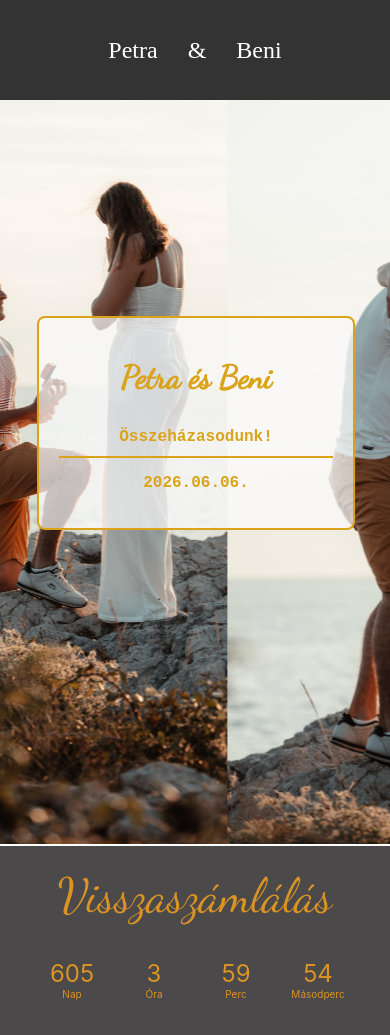
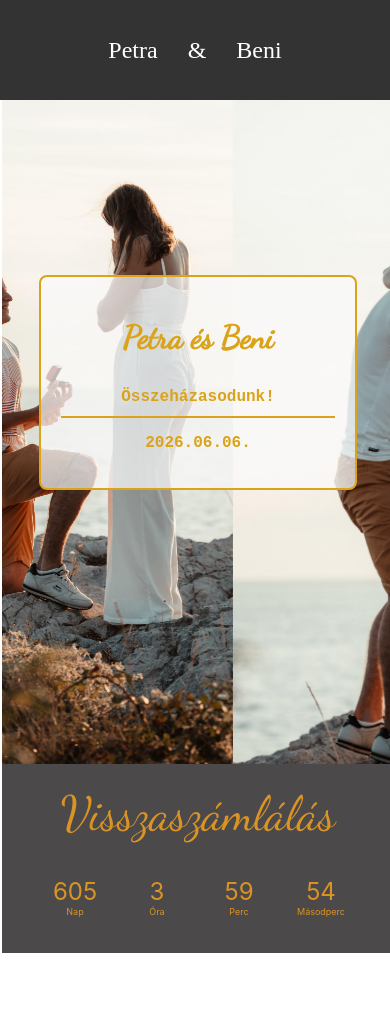
Before and after one commit to PetraEsBeni/PetraEsBeniWedding, a React (Create React App) app: page / in a window 390 px wide. After the commit the page ends 955 px from the top, so only its background shows below. Built offline with nearby package versions, Linux system fonts and the light colour scheme.

Commit message:
Fix some bug

```diff
--- a/public/index.html
+++ b/public/index.html
@@ -5,7 +5,8 @@
     <meta name="viewport" content="width=device-width, initial-scale=1.0">
     <meta http-equiv="X-UA-Compatible" content="IE=edge">
     <link href="https://fonts.googleapis.com/css2?family=Dancing+Script:wght@400&display=swap" rel="stylesheet">
-    <title>Esküvői Meghívó</title>
+    <link rel="icon" type="image/png" href="Logo.png">
+    <title>Petra és Beni 2026</title>
 </head>
 <body>
     <div id="root"></div>
--- a/src/App.css
+++ b/src/App.css
@@ -3,6 +3,5 @@
 }
 
 .table{
-  width: 100%; /* Táblázat szélessége 100% */
-  border-collapse: collapse; /* Határok összevonása */
+  width: 100%;
 }
--- a/src/Components/CountDown/CountDown.css
+++ b/src/Components/CountDown/CountDown.css
@@ -4,6 +4,7 @@
     background-color: #3a3838e8;
     color: #da9325;
     height: 100%;
+    width: 100%;
     align-items: center;
 }
 
@@ -72,7 +73,7 @@
 
     .time-box span {
             color: #da9325;
-            font-size: x-small;
+           font-size: xx-small;
     }
 }
 
--- a/src/Components/ImageHeader/imageHeader.css
+++ b/src/Components/ImageHeader/imageHeader.css
@@ -4,7 +4,7 @@
     align-items: center; /* Középre igazítás függőlegesen */
     position: relative;
     width: 100%;
-    height: 100vh; /* Teljes magasság */
+    height: 90vh; /* Teljes magasság */
     overflow: hidden;
 }
 
@@ -34,13 +34,12 @@
 
   .carousel-slide {
     min-width: 33.33%;
-    height: 100vh; /* Beállíthatod a magasságot */
-    background-size: cover; /* A háttérkép kitöltése */
+    height: 100vh;
+    background-size: cover;
     background-position: 50% 20%;
     animation: none;
   }
 
-/* Kép stílus */
 .background-image {
     width: 100%;
     height: 100%;
@@ -50,10 +49,9 @@
     left: 0;
 }
 
-/* Szöveg az animáció felett */
 .text-overlay {
     position: relative;
-    background-color: rgba(250, 250, 250, 0.726); /* Fekete háttér áttetszően */
+    background-color: rgba(250, 250, 250, 0.726);
     color: rgb(218, 163, 25);
     padding: 20px;
     border-radius: 8px;
```
Also changed, not shown: public/Logo.png (added).
